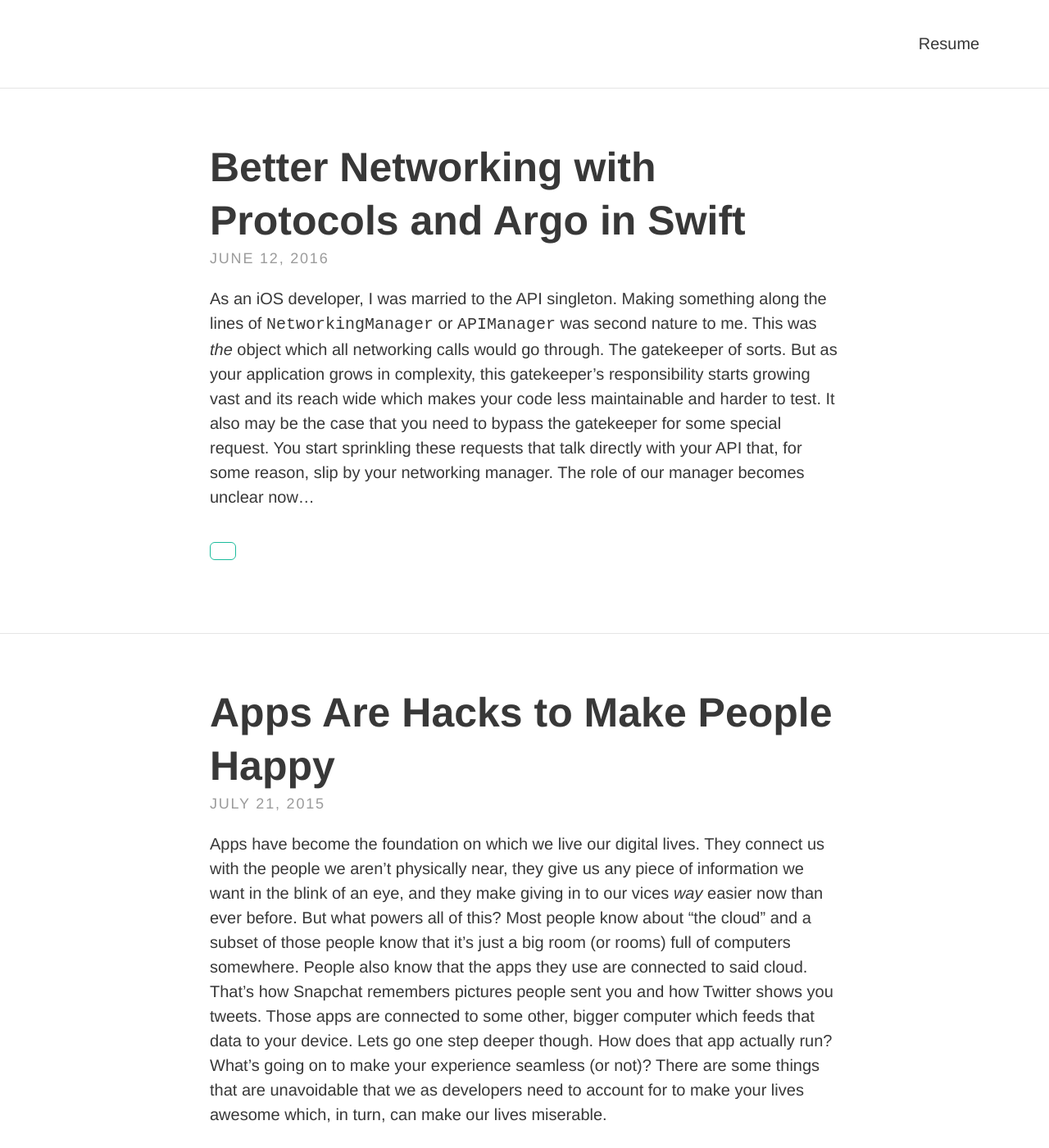
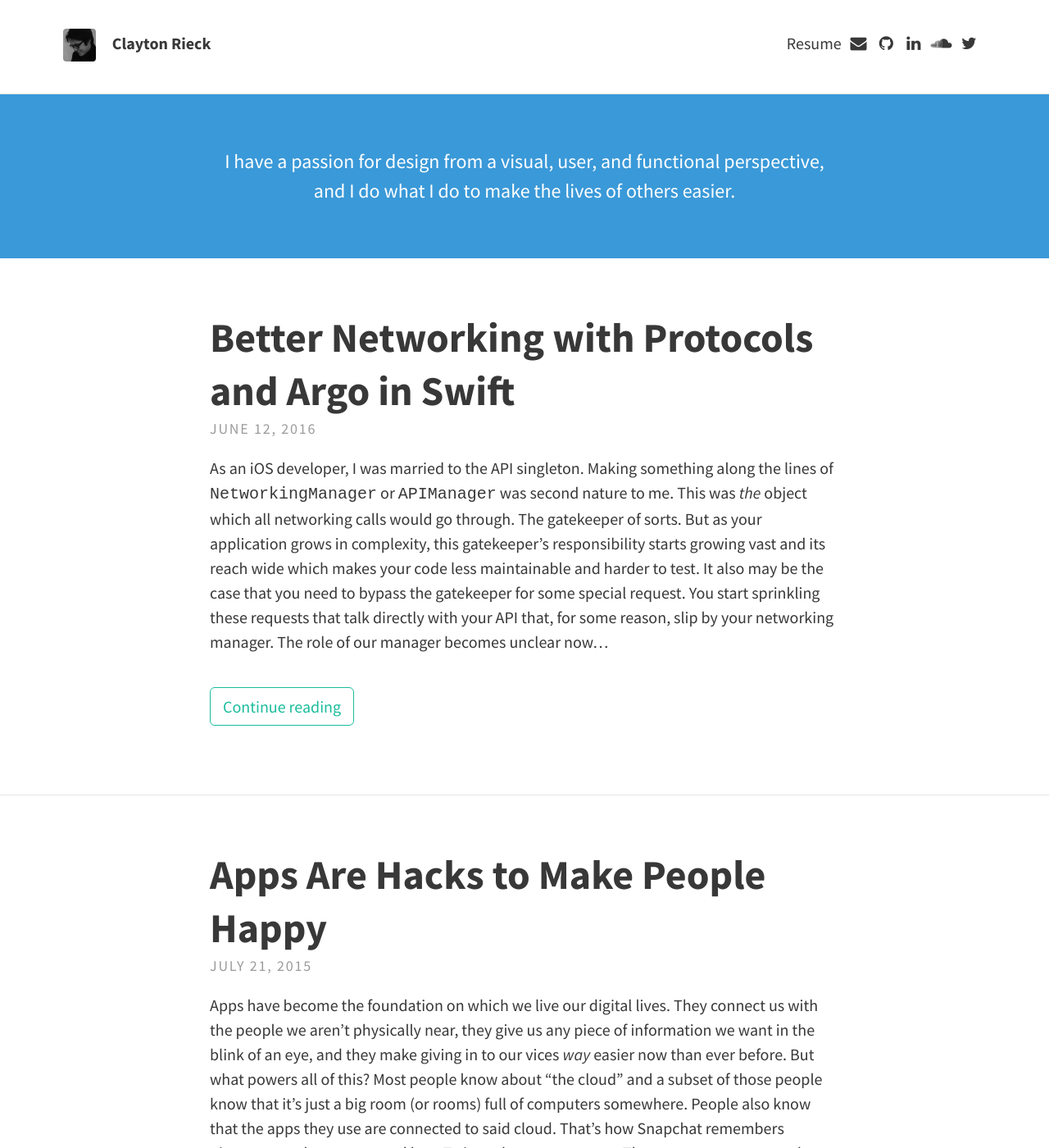
Before and after one commit to cjrieck/cjrieck.github.io, a Jekyll site: the page built from index.html, in a window 1280 px wide and 1400 px high. Shown: the whole window at 82% size. Built offline with Jekyll 4.4.1, drawn with Linux system fonts in a browser that asks for light colours; nearby versions of some CDN libraries; the list of posts is cut into pages by our own code; some of the changed text lies outside the part shown.

Commit message:
updating config

```diff
--- a/_config.yml
+++ b/_config.yml
@@ -3,7 +3,7 @@
 url: "http://cjrieck.github.io" # the base hostname & protocol for your site
 
 # THEME-SPECIFIC CONFIGURATION
-theme_settings:
+theme:
   # Meta
   title: Clayton Rieck
   avatar: clayton-gray.JPG
```
